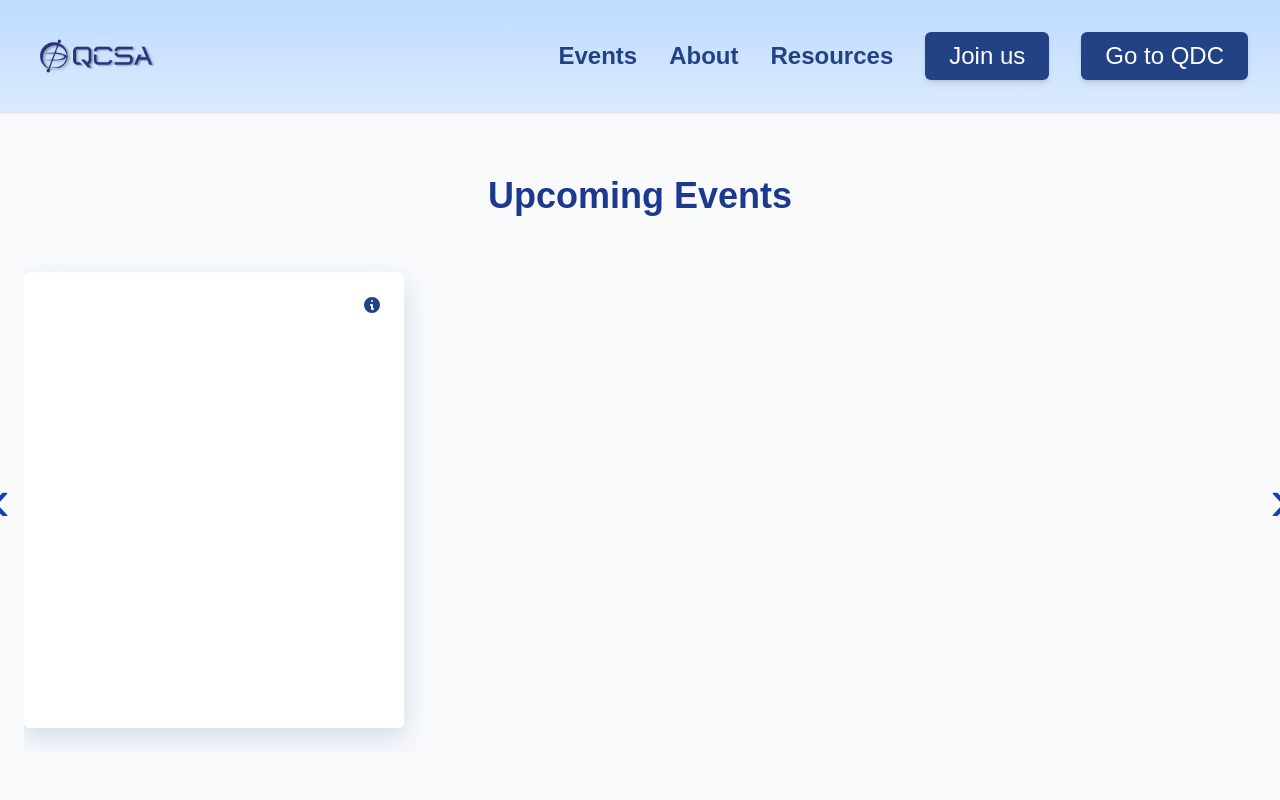
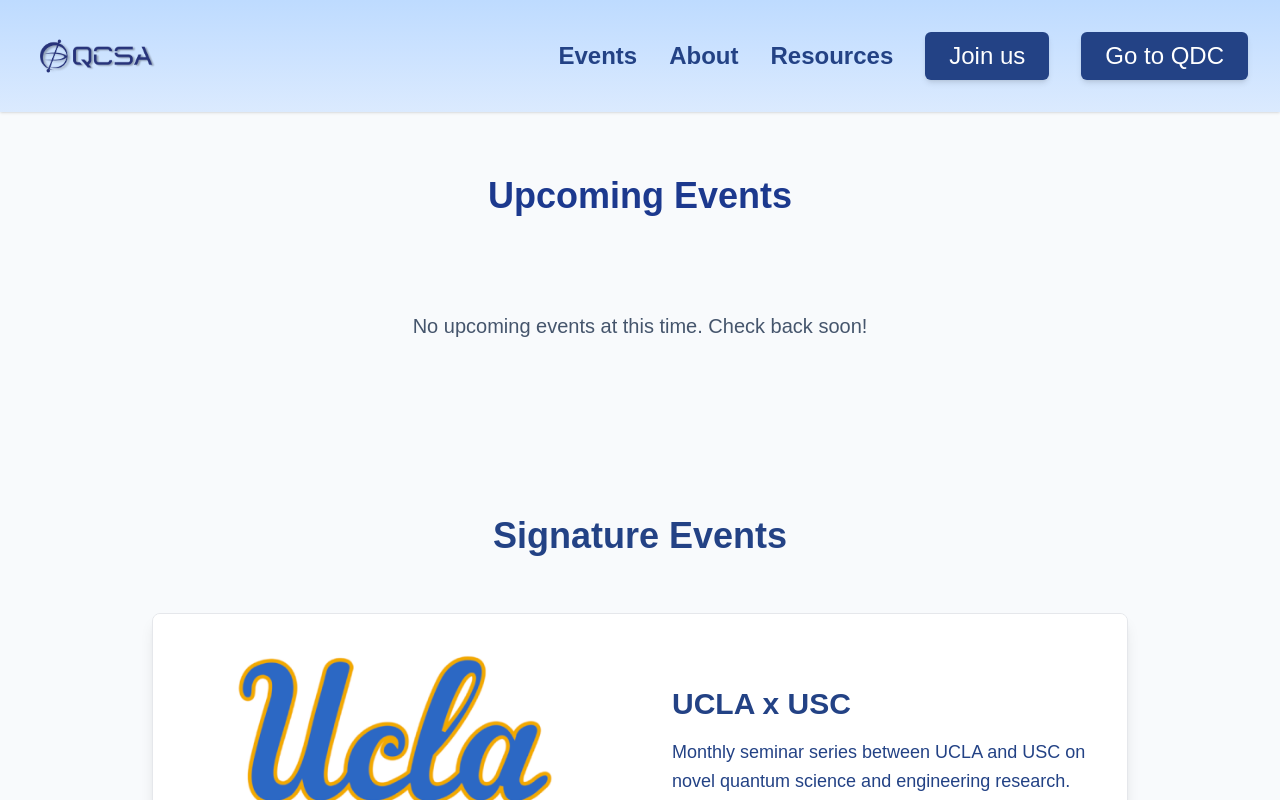
Before and after one commit to qcsa-at-ucla/qcsa, a Next.js app: page /events in a window 1280 px wide. Shown: the top 800 px of the page. Built offline with nearby package versions, Linux system fonts and the light colour scheme; a web font is replaced by a local one.

Commit message:
added a conditional where there is no events

```diff
--- a/src/app/events/page.tsx
+++ b/src/app/events/page.tsx
@@ -7,9 +7,10 @@
 import MainWebsiteHeader from "../Components/mainWebsiteHeader";
 import { motion } from 'framer-motion';
 
-const eventsData = [
+type UpcomingEvent = { datePrimary: string; dateSecondary: string; title: string; location: string; time: string; description: string; link?: string; image?: string };
+
+const eventsData: UpcomingEvent[] = [
 	// No upcoming events at this time
-	{},
 ];
 
 export default function EventsPage() {
@@ -17,7 +18,6 @@
     const [modalOpen, setModalOpen] = useState(false);
 
 	// State for upcoming events modal
-	type UpcomingEvent = { datePrimary: string; dateSecondary: string; title: string; location: string; time: string; description: string; link?: string; image?: string };
 	const [selectedEvent, setSelectedEvent] = useState<UpcomingEvent | null>(null);
 
 	// past events carousel ref and data
@@ -251,6 +251,18 @@
 					Upcoming Events
 				</motion.h2>
 
+				{eventsData.length === 0 ? (
+					<motion.div
+						className="text-center py-16"
+						initial={{ opacity: 0, y: 20 }}
+						animate={{ opacity: 1, y: 0 }}
+						transition={{ duration: 0.6, delay: 0.2 }}
+					>
+						<p className="text-xl text-slate-600 font-kantumruy">
+							No upcoming events at this time. Check back soon!
+						</p>
+					</motion.div>
+				) : (
 				<div className="relative overflow-visible ">
 					{/* Left arrow placed outside the cards */}
 					<button
@@ -335,6 +347,7 @@
 						<span className="text-6xl">›</span>
 					</button>
 				</div>
+				)}
 			</main>
 
 			{/* Upcoming event details modal */}
```
